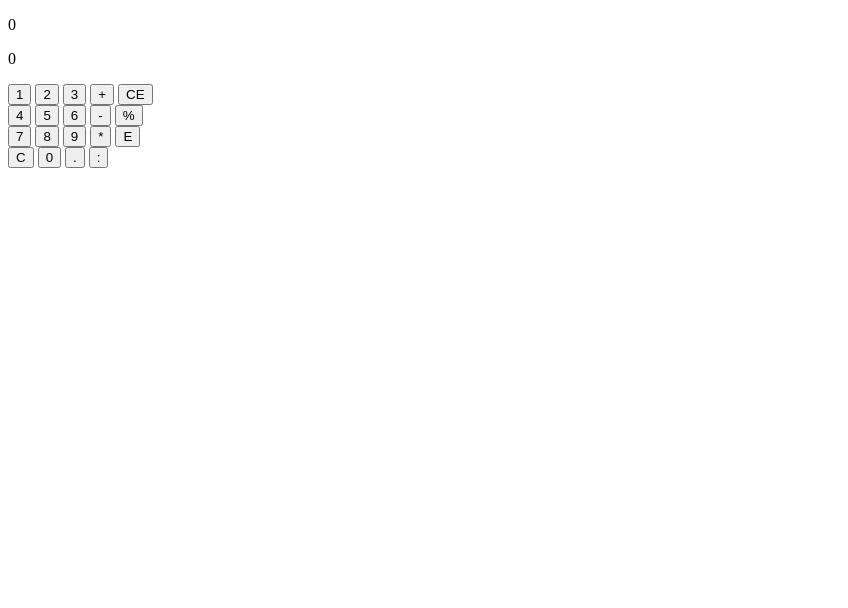
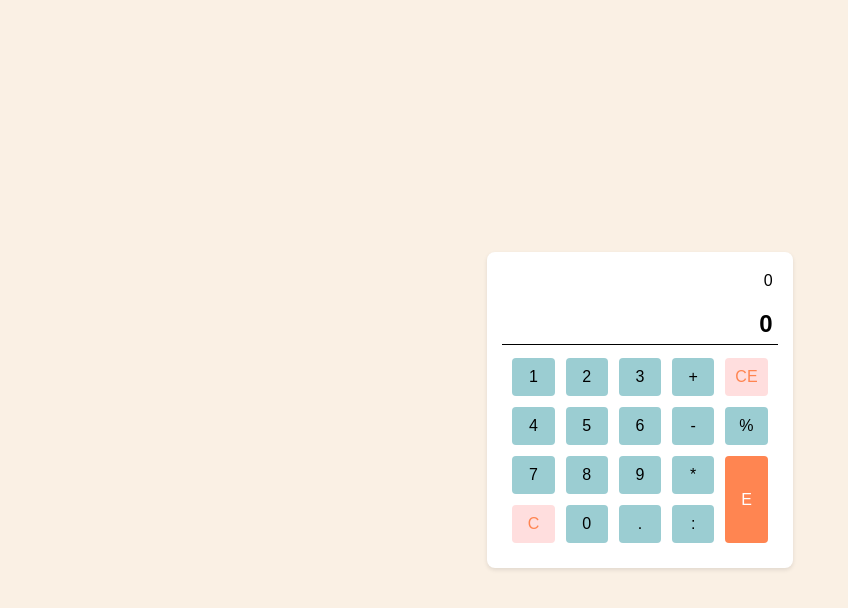
Before and after one commit to WSZiB-1K312-PO/CalculatorJS, a plain HTML site: page index.html in a window 1280 px wide. Shown: the whole page, without its empty margins (0-848 px from the left). Drawn offline with Linux system fonts and the light colour scheme.

Commit message:
adding new features

```diff
--- a/css/main.css
+++ b/css/main.css
@@ -0,0 +1,82 @@
+* {
+  box-sizing: border-box;
+  margin: 0;
+  padding: 5px;
+}
+
+body {
+  font-family: Arial, sans-serif;
+  background-color: #FAF0E4;
+}
+
+.page {
+  display: flex;
+  justify-content: center;
+  align-items: center;
+  height: 100vh;
+}
+
+.calculator {
+  background-color: white;
+  border-radius: 8px;
+  box-shadow: 0 2px 4px rgba(0, 0, 0, 0.1);
+  padding: 15px;
+}
+#result {
+  margin-bottom: 10px;
+  text-align: end;
+}
+#number {
+  text-align: end;
+  margin-bottom: 20px;
+  font-weight: bold;
+  font-size: 24px;
+  margin-bottom: 5px;
+  position: relative;
+}
+
+#number::after {
+  content: "";
+  position: absolute;
+  left: 0;
+  right: 0;
+  bottom: -2px;
+  height: 1px;
+  background-color: black;
+}
+
+.inside {
+  display: grid;
+  grid-template-columns: repeat(5, 1fr);
+  grid-template-rows: repeat(4, 1fr);
+  grid-gap: 1px;
+}
+
+button {
+  font-size: 16px;
+  width: 100%;
+  height: 100%;
+  padding: 10px;
+  text-align: center;
+  border: none;
+  border-radius: 4px;
+  background-color: #9BCDD2;
+  cursor: pointer;
+  transition: background-color 0.3s ease;
+}
+
+button:hover {
+  background-color: #FAF0E4;
+}
+
+#remove-all-button,
+#remove-last-char-button {
+  background-color: #FFDEDE;
+  color: #FF8551;
+}
+
+#enter-button {
+  background-color: #FF8551;
+  color: white;
+  height: 230%;
+}
--- a/index.html
+++ b/index.html
@@ -16,34 +16,30 @@
     <section class="calculator">
       <p id="result">0</p>
       <p id="number">0</p>
-      <div>
-        <div>
-          <button type="button" id="one-button">1</button>
-          <button type="button" id="two-button">2</button>
-          <button type="button" id="three-button">3</button>
-          <button type="button" id="plus-button">+</button>
-          <button type="button" id="remove-all-button">CE</button>
-        </div>
-        <div>
-          <button type="button" id="four-button">4</button>
-          <button type="button" id="five-button">5</button>
-          <button type="button" id="six-button">6</button>
-          <button type="button" id="minus-button">-</button>
-          <button type="button" id="percent-button">%</button>
-        </div>
-        <div>
-          <button type="button" id="seven-button">7</button>
-          <button type="button" id="eight-button">8</button>
-          <button type="button" id="nine-button">9</button>
-          <button type="button" id="multiply-button">*</button>
-          <button type="button" id="enter-button">E</button>
-        </div>
-        <div>
-          <button type="button" id="remove-last-char-button">C</button>
-          <button type="button" id="zero-button">0</button>
-          <button type="button" id="dot-button">.</button>
-          <button type="button" id="divide-button">:</button>
-        </div>
+      <div class="inside">
+          <div> <button type="button" id="one-button">1</button></div>
+          <div> <button type="button" id="two-button">2</button></div>
+          <div> <button type="button" id="three-button">3</button></div>
+          <div> <button type="button" id="plus-button">+</button></div>
+          <div> <button type="button" id="remove-all-button">CE</button></div>
+
+          <div> <button type="button" id="four-button">4</button></div>
+          <div>  <button type="button" id="five-button">5</button></div>
+          <div>  <button type="button" id="six-button">6</button></div>
+          <div>  <button type="button" id="minus-button">-</button></div>
+          <div>  <button type="button" id="percent-button">%</button></div>
+
+          <div> <button type="button" id="seven-button">7</button></div>
+  <div><button type="button" id="eight-button">8</button></div>
+  <div> <button type="button" id="nine-button">9</button></div>
+  <div> <button type="button" id="multiply-button">*</button></div>
+  <div> <button type="button" id="enter-button">E</button></div>
+
+          <div><button type="button" id="remove-last-char-button">C</button></div>
+          <div><button type="button" id="zero-button">0</button></div>
+          <div> <button type="button" id="dot-button">.</button></div>
+          <div><button type="button" id="divide-button">:</button></div>
+
       </div>
     </section>
   </div>
```
